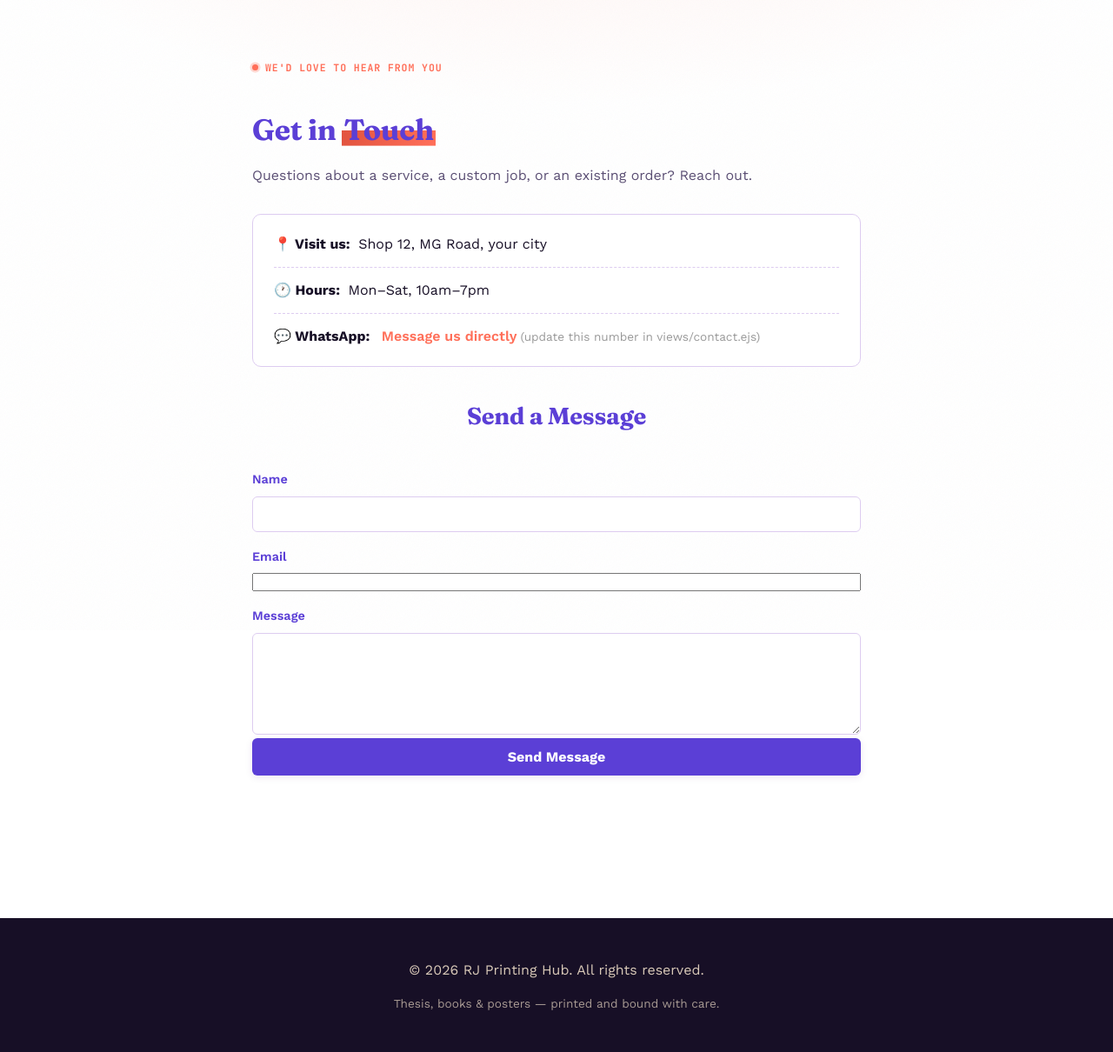
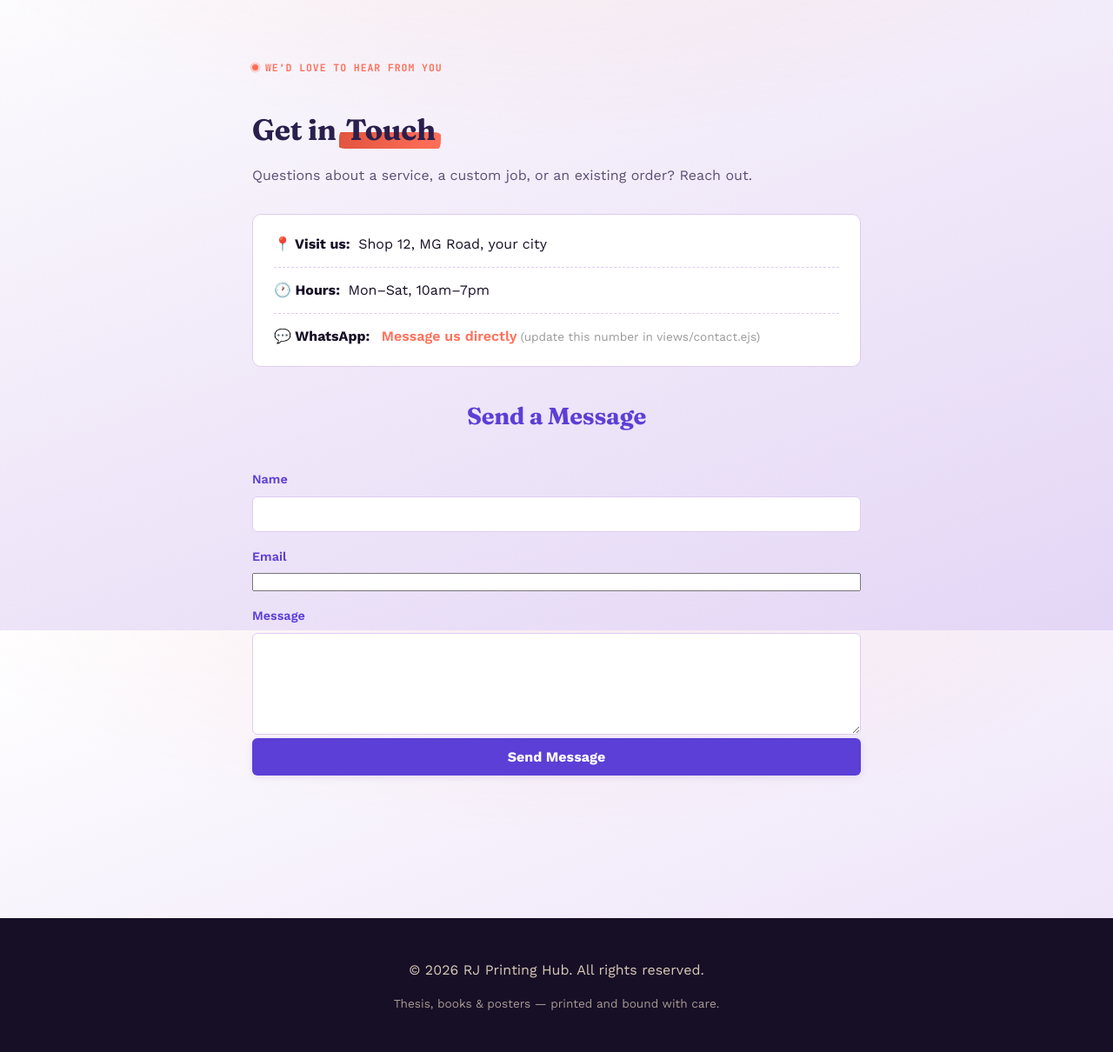
Before and after one commit to gokulsingh2/Bookbinding-site, a Node server app: page /contact in a window 1280 px wide. Shown: the part 75-1285 px from the top of the page at 87% size. Run offline with Node 20, Linux system fonts and the light colour scheme.

Commit message:
Site-wide gradient background, redesigned interactive highlight, muted heading color

```diff
--- a/public/css/style.css
+++ b/public/css/style.css
@@ -18,6 +18,7 @@
   --cream-deep: #f4eefb;    /* alt section background — pale lavender */
   --paper-edge: #ddccf0;    /* borders, dividers, subtle fills — light violet */
   --accent-dark: #e2543f;   /* pressed/active state — deeper coral */
+  --heading: #2a1f4d;       /* large headline text — deep muted indigo, bold but not shiny */
 
   /* Type */
   --font-display: 'Fraunces', Georgia, serif;
@@ -37,7 +38,8 @@ body {
   font-family: var(--font-body);
   background:
     radial-gradient(ellipse 1200px 500px at 50% -8%, rgba(255, 111, 89, 0.09), transparent 60%),
-    var(--paper);
+    linear-gradient(160deg, #ffffff 0%, var(--cream-deep) 40%, #e5d7f7 100%);
+  background-attachment: fixed;
   color: var(--ink);
   line-height: 1.5;
   position: relative;
@@ -239,7 +241,7 @@ h1, h2, h3, .site-logo {
   font-size: 2.6rem;
   line-height: 1.25;
   margin-bottom: 16px;
-  color: var(--leather);
+  color: var(--heading);
 }
 .hero p { font-size: 1.15rem; color: var(--ink-soft); margin-bottom: 28px; }
 
@@ -247,7 +249,7 @@ h1, h2, h3, .site-logo {
 .section { padding: 64px 24px; }
 .section__inner { max-width: 1100px; margin: 0 auto; }
 .section__inner--narrow { max-width: 700px; }
-.section h1 { font-size: 2.1rem; margin-bottom: 8px; color: var(--leather); }
+.section h1 { font-size: 2.1rem; margin-bottom: 8px; color: var(--heading); }
 .section h2 { font-size: 1.7rem; margin-bottom: 28px; text-align: center; }
 .section__subtitle { color: var(--ink-soft); margin-bottom: 32px; }
 .section__subtitle--script {
@@ -319,8 +321,7 @@ h1, h2, h3, .site-logo {
   to { stroke-dashoffset: 0; }
 }
 @keyframes hlWipe {
-  from { background-size: 0% 42%; }
-  to { background-size: 100% 42%; }
+  to { transform: scaleX(1); }
 }
 @keyframes pulseDot {
   0%, 100% { box-shadow: 0 0 0 0 rgba(255, 111, 89, 0.45); }
@@ -330,17 +331,38 @@ h1, h2, h3, .site-logo {
 .section { animation: fadeInUp 0.55s ease both; }
 .section h1 { animation: fadeInUp 0.55s ease both; }
 
-/* Highlighter accent — wrap key words in <span class="hl"> in any heading. */
+/* Highlighter accent — wrap key words in <span class="hl"> in any heading.
+   The stroke sits behind the text (z-index -1) as its own hand-drawn shape,
+   so it never fights the letters for contrast the way a background-behind-text
+   highlight can. Text stays the readable heading color throughout. */
 .hl {
   position: relative;
-  font-weight: 700;
-  color: var(--leather);
-  background-image: linear-gradient(to right, var(--accent-dark), var(--accent));
-  background-repeat: no-repeat;
-  background-position: 0 90%;
-  background-size: 0% 42%;
-  animation: hlWipe 0.8s ease 0.35s both;
-  padding: 0 2px;
+  display: inline-block;
+  font-weight: 800;
+  color: var(--heading);
+  padding: 0 4px;
+}
+.hl::after {
+  content: '';
+  position: absolute;
+  left: -3px;
+  right: -3px;
+  bottom: 6%;
+  height: 38%;
+  background: linear-gradient(100deg, var(--accent-dark), var(--accent));
+  border-radius: 2px 9px 3px 10px / 8px 3px 9px 2px;
+  transform: scaleX(0);
+  transform-origin: left center;
+  z-index: -1;
+  animation: hlWipe 0.65s cubic-bezier(0.65, 0, 0.35, 1) 0.4s both;
+}
+.hl:hover::after {
+  animation: hlWiggle 0.5s ease;
+}
+@keyframes hlWiggle {
+  0%, 100% { transform: scaleX(1) rotate(0deg); }
+  30%      { transform: scaleX(1.04) rotate(-1.2deg); }
+  60%      { transform: scaleX(0.98) rotate(1deg); }
 }
 
 .eyebrow {
```
Also changed, not shown: fixes-preview.html (added, +67 -0 lines).
